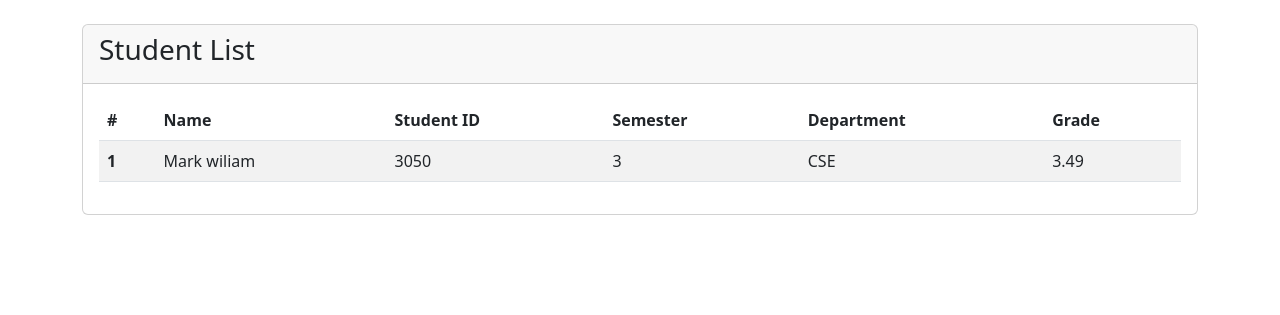
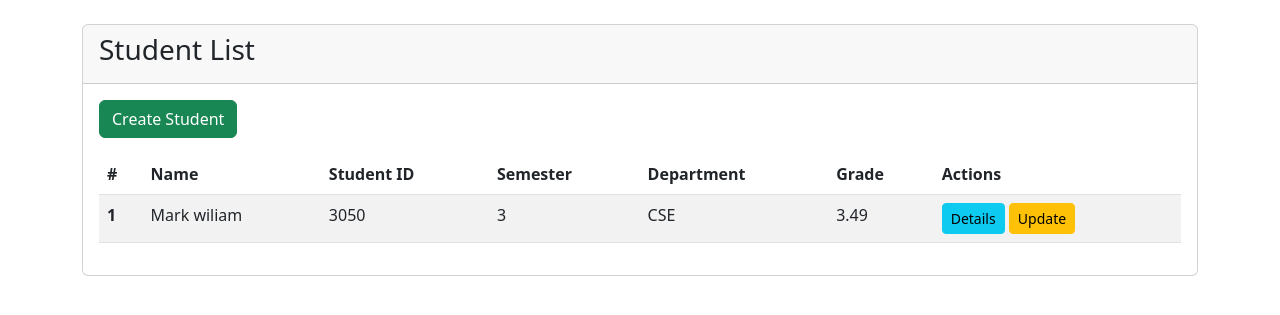
Before and after one commit to mdmahedihassanshuvo/student_management_system, a Django app: page /students/student_list/ in a window 1280 px wide. Shown: the part 56-371 px from the top of the page. Run offline with Django 5.2, Linux system fonts and the light colour scheme; data comes from the database, SQL or seed files in the repository; both versions use the stored data as it was after the commit.

Commit message:
update view added

```diff
--- a/Students/templates/base.html
+++ b/Students/templates/base.html
@@ -22,7 +22,6 @@
                     <li class="nav-item">
                         <a class="nav-link" href="{% url 'student_list' %}">Students</a>
                     </li>
-                    <!-- Add more navigation links here if needed -->
                 </ul>
             </div>
         </div>
--- a/Students/templates/students/list.html
+++ b/Students/templates/students/list.html
@@ -9,6 +9,9 @@
         <h3>Student List</h3>
     </div>
     <div class="card-body">
+        <div class="mb-3">
+            <a href="{% url 'create_student' %}" class="btn btn-success">Create Student</a>
+        </div>
         {% if students %}
         <table class="table table-striped">
             <thead>
@@ -19,6 +22,7 @@
                     <th scope="col">Semester</th>
                     <th scope="col">Department</th>
                     <th scope="col">Grade</th>
+                    <th scope="col">Actions</th>
                 </tr>
             </thead>
             <tbody>
@@ -30,6 +34,12 @@
                     <td>{{ student.semester }}</td>
                     <td>{{ student.department }}</td>
                     <td>{{ student.grade|default:"N/A" }}</td>
+                    <td>
+                        <a href="{% url 'student_details' student_id=student.student_id %}"
+                            class="btn btn-info btn-sm">Details</a>
+                        <a href="{% url 'update_student' student_id=student.student_id %}"
+                            class="btn btn-warning btn-sm">Update</a>
+                    </td>
                 </tr>
                 {% endfor %}
             </tbody>
--- a/Students/urls.py
+++ b/Students/urls.py
@@ -1,10 +1,30 @@
 from django.urls import path
 from .views import (
     StudentListView,
-    StudentCreateView
+    StudentCreateView,
+    StudentDetailsView,
+    StudentUpdateView
 )
 
 urlpatterns = [
-    path('student_list/', StudentListView.as_view(), name='student_list'),
-    path('student_create/', StudentCreateView.as_view(), name='create_student')
+    path(
+        'student_list/',
+        StudentListView.as_view(),
+        name='student_list'
+    ),
+    path(
+        'student_create/',
+        StudentCreateView.as_view(),
+        name='create_student'
+    ),
+    path(
+        'student_details/<int:student_id>',
+        StudentDetailsView.as_view(),
+        name='student_details'
+    ),
+    path(
+        'student_update/<int:student_id>',
+        StudentUpdateView.as_view(),
+        name='update_student'
+    )
 ]
--- a/Students/views.py
+++ b/Students/views.py
@@ -1,8 +1,12 @@
 # from django.shortcuts import render
 from django.views.generic import (
     ListView,
-    CreateView
+    CreateView,
+    DetailView,
+    UpdateView,
+    DeleteView
 )
+from django.shortcuts import get_object_or_404
 from django.urls import reverse_lazy
 from .models import Student
 from .forms import StudentForm
@@ -22,3 +26,40 @@ class StudentCreateView(CreateView):
 
     def form_valid(self, form):
         return super().form_valid(form)
+
+
+class StudentDetailsView(DetailView):
+    model = Student
+    template_name = 'students/details.html'
+    context_object_name = 'student'
+
+    def get_object(self):
+        student_id = self.kwargs.get("student_id")
+        return get_object_or_404(
+            Student,
+            student_id=student_id
+        )
+
+
+class StudentUpdateView(UpdateView):
+    model = Student
+    template_name = 'students/update.html'
+    form_class = StudentForm
+    context_object_name = 'student'
+    success_url = reverse_lazy('student_list')
+
+    def get_object(self):
+        student_id = self.kwargs.get("student_id")
+        return get_object_or_404(Student, student_id=student_id)
+
+    def form_valid(self, form):
+        return super().form_valid(form)
+
+
+class StudentDeleteView(DeleteView):
+    model = Student
+    success_url = reverse_lazy('student_list')
+
+    def delete(self):
+        student_id = self.kwargs.get("student_id")
+        return get_object_or_404(Student, student_id=student_id)
```
Also changed, not shown: Students/templates/students/details.html (added, +25 -0 lines), Students/templates/students/update.html (added, +46 -0 lines), db.sqlite3.
